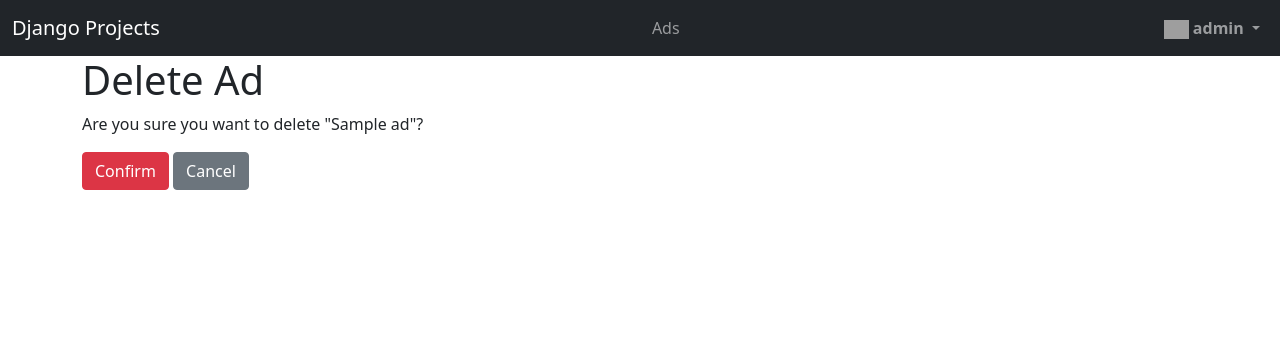
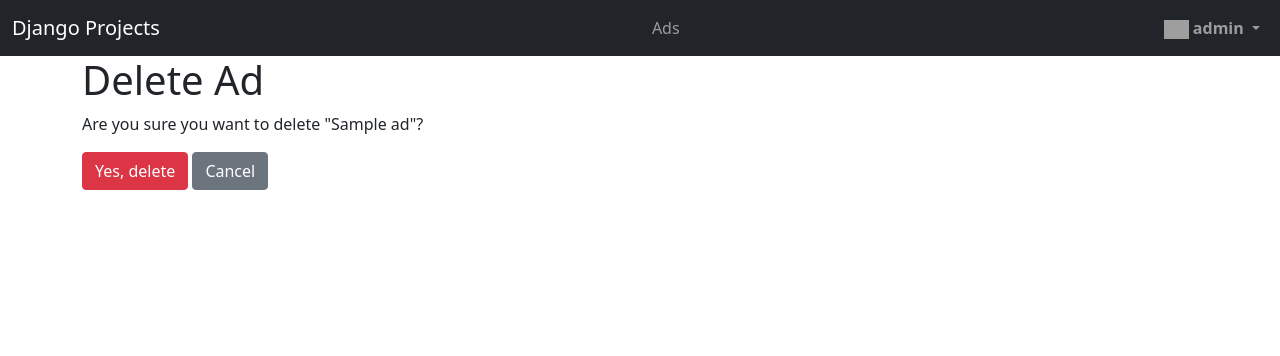
Before and after one commit to ece-mohammad/polls-plus, a Django app: page /ads/ad/1/delete/ in a window 1280 px wide. Shown: the top 356 px of the page. Run offline with Django 5.2, Linux system fonts and the light colour scheme; a user stored in the database is signed in; tables that the repository leaves empty hold one stand-in row (values such as "Sample post"); some libraries are stand-ins or nearby versions; grey boxes are pictures that could not be loaded.

Commit message:
Added some small fixes
Signed-off-by: ece-mohammad <kuro.ece@gmail.com>

```diff
--- a/pollsplus/ads/templates/ads/ad_confirm_delete.html
+++ b/pollsplus/ads/templates/ads/ad_confirm_delete.html
@@ -6,7 +6,7 @@
   <form method="post">
     {% csrf_token %}
     <p>Are you sure you want to delete "{{ ad.title }}"?</p>
-    <button type="submit" class="btn btn-danger">Confirm</button>
+    <button type="submit" class="btn btn-danger">Yes, delete</button>
     <a href="{% url 'ads:ad_details' pk=ad.id %}"  class="btn btn-secondary">Cancel</a>
   </form>
 </div>
--- a/pollsplus/ads/templates/ads/ad_list.html
+++ b/pollsplus/ads/templates/ads/ad_list.html
@@ -20,6 +20,6 @@
 {% else %}
 <p>There are no ads in the database.</p>
 {% endif %}
-<a href="{% url 'ads:ad_create' %}">Create a new ad</a>
+<a href="{% url 'ads:ad_create' %}">Create Ad</a>
 
 {% endblock %}
```
